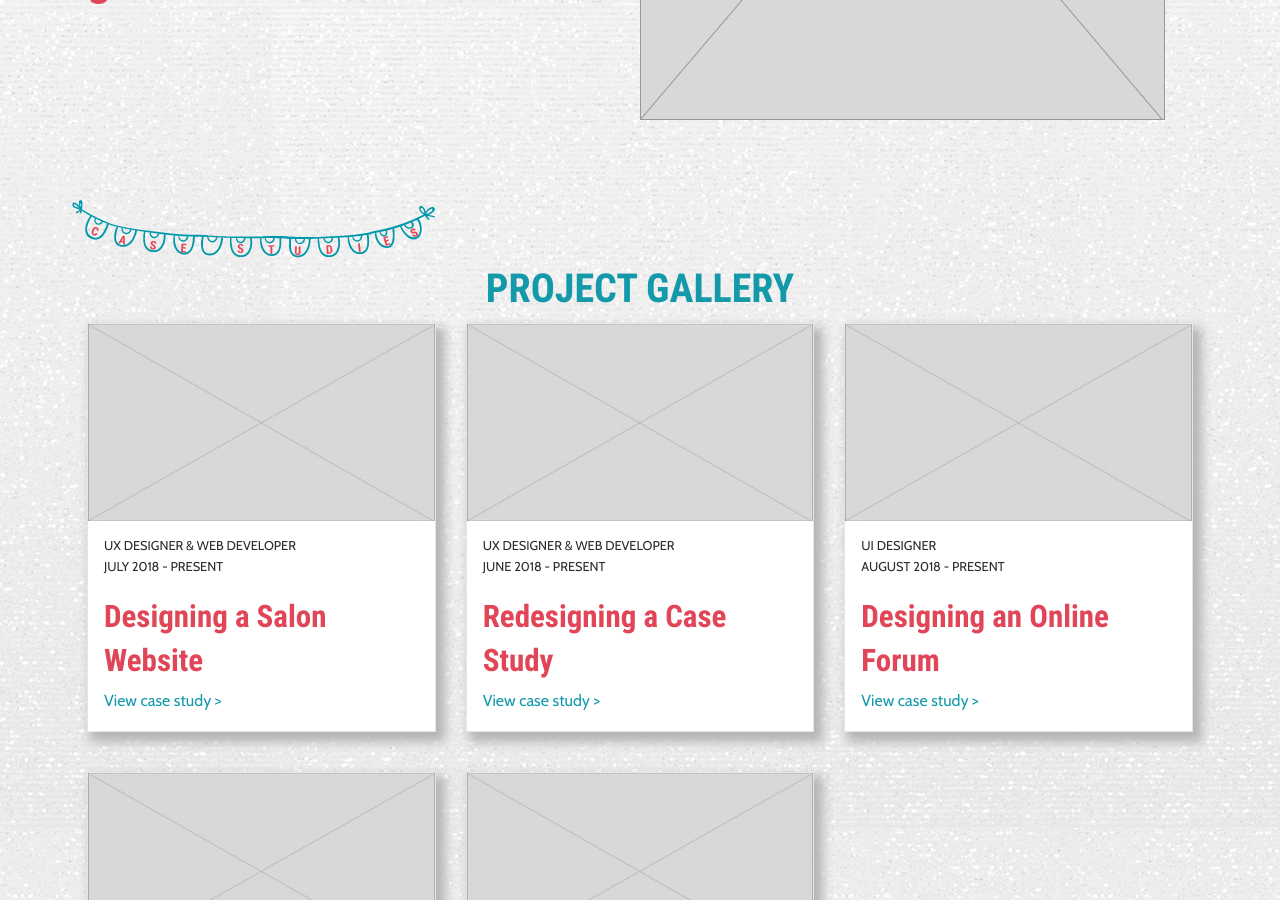
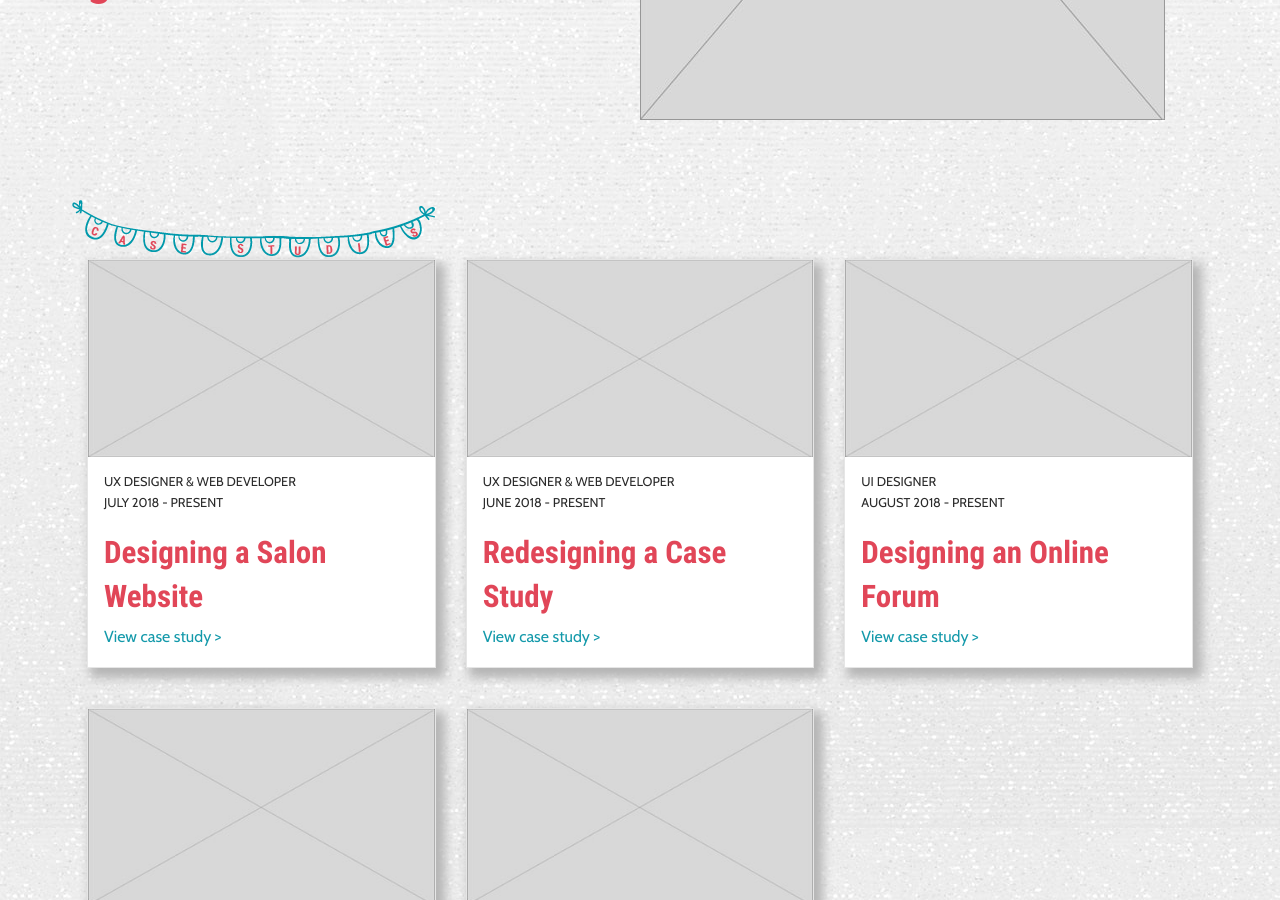
Before and after one commit to emeriwether/emeriwether.github.io, a Jekyll site: the page built from home.html, in a window 1280 px wide and 900 px high, scrolled down 636 px. Built offline with Jekyll 4.4.1, drawn with Linux system fonts in a browser that asks for light colours.

Commit message:
ct prev comm

```diff
--- a/home.html
+++ b/home.html
@@ -31,10 +31,6 @@ css: /css2/home.css
     <!-- SECTION LABEL FOR SMALL SCREENS -->
     <div class="small-12 cell">
         <img src="/images/banner_coralText.png">
-    </div>
-
-    <div class="small-12 cell">
-        <h2 class="aquaText text-center">PROJECT GALLERY</h2>
     </div>
 
     <div class="grid-x grid-padding-x small-up-1 medium-up-2 large-up-3">
```
